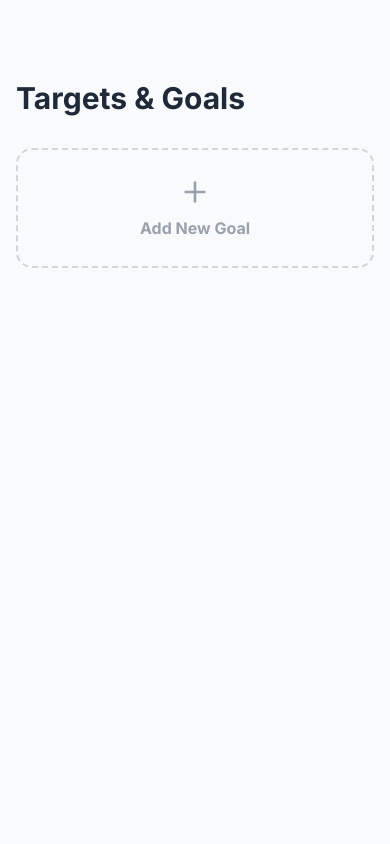
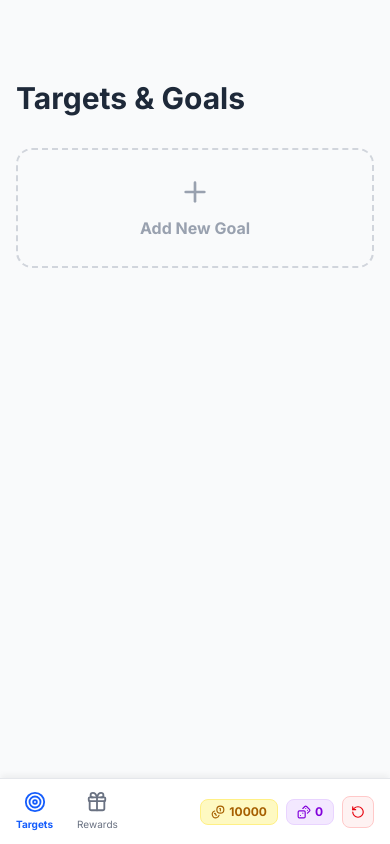
Before and after one commit to StanleyPhangkawira/sp-tracker, a Next.js app: page / in a window 390 px wide. Built offline with nearby package versions, Linux system fonts and the light colour scheme.

Commit message:
Fix mobile navigation bar

```diff
--- a/components/Sidebar.tsx
+++ b/components/Sidebar.tsx
@@ -16,7 +16,37 @@ export default function Sidebar() {
   };
 
   return (
-    <nav className={`relative transition-all duration-300 ease-in-out bg-white border-r border-gray-200 z-50 flex flex-col items-center md:items-start min-h-screen p-4 ${isCollapsed ? 'w-24' : 'w-64'} hidden md:flex`}>
+    <>
+      {/* MOBILE BOTTOM NAVIGATION BAR */}
+      <nav className="fixed bottom-0 left-0 right-0 md:hidden bg-white border-t border-gray-200 z-50 flex items-center justify-between px-4 py-3 shadow-[0_-4px_6px_-1px_rgba(0,0,0,0.05)]">
+        <div className="flex items-center gap-6">
+          <Link href="/" className={`flex flex-col items-center gap-1 ${pathname === '/' ? 'text-blue-600 font-bold' : 'text-gray-500'}`}>
+            <Target size={22} />
+            <span className="text-[10px]">Targets</span>
+          </Link>
+          <Link href="/rewards" className={`flex flex-col items-center gap-1 ${pathname === '/rewards' ? 'text-blue-600 font-bold' : 'text-gray-500'}`}>
+            <Gift size={22} />
+            <span className="text-[10px]">Rewards</span>
+          </Link>
+        </div>
+
+        <div className="flex items-center gap-2">
+          <div id="sp-resource" className="flex items-center gap-1 bg-yellow-100 text-yellow-700 px-2.5 py-1 rounded-lg text-xs font-bold border border-yellow-200">
+            <Coins size={14} />
+            <span>{spCoins}</span>
+          </div>
+          <div id="token-resource" className="flex items-center gap-1 bg-purple-100 text-purple-700 px-2.5 py-1 rounded-lg text-xs font-bold border border-purple-200">
+            <Dices size={14} />
+            <span>{spinTokens}</span>
+          </div>
+          <button onClick={handleReset} className="p-2 bg-red-50 text-red-600 rounded-lg border border-red-200">
+            <RotateCcw size={14} />
+          </button>
+        </div>
+      </nav>
+
+      {/* DESKTOP SIDEBAR */}
+      <nav className={`relative transition-all duration-300 ease-in-out bg-white border-r border-gray-200 z-50 flex-col items-center md:items-start min-h-screen p-4 ${isCollapsed ? 'w-24' : 'w-64'} hidden md:flex`}>
 
         {/* Collapse Toggle */}
         <button onClick={() => setIsCollapsed(!isCollapsed)} className="absolute -right-3 top-8 bg-white border border-gray-200 rounded-full p-1 shadow-sm hover:scale-110 z-50">
@@ -40,11 +70,11 @@ export default function Sidebar() {
         </div>
 
         <div className="mt-auto w-full flex flex-col gap-2 relative">
-        <div id="sp-resource" className={`flex items-center gap-2 bg-yellow-100 text-yellow-700 p-2.5 rounded-xl font-bold shadow-sm justify-center border border-yellow-200 ${isCollapsed ? 'flex-col text-xs' : ''}`}>
+          <div className={`flex items-center gap-2 bg-yellow-100 text-yellow-700 p-2.5 rounded-xl font-bold shadow-sm justify-center border border-yellow-200 ${isCollapsed ? 'flex-col text-xs' : ''}`}>
             <Coins size={18} className="shrink-0" />
             {!isCollapsed && <span>{spCoins} SP</span>}
           </div>
-        <div id="token-resource" className={`flex items-center gap-2 bg-purple-100 text-purple-700 p-2.5 rounded-xl font-bold shadow-sm justify-center border border-purple-200 ${isCollapsed ? 'flex-col text-xs' : ''}`}>
+          <div className={`flex items-center gap-2 bg-purple-100 text-purple-700 p-2.5 rounded-xl font-bold shadow-sm justify-center border border-yellow-200 ${isCollapsed ? 'flex-col text-xs' : ''}`}>
             <Dices size={18} className="shrink-0" />
             {!isCollapsed && <span>{spinTokens} Tokens</span>}
           </div>
@@ -54,5 +84,6 @@ export default function Sidebar() {
           </button>
         </div>
       </nav>
+    </>
   );
 }
```
Lines whose indentation alone changed are shown as unchanged.
